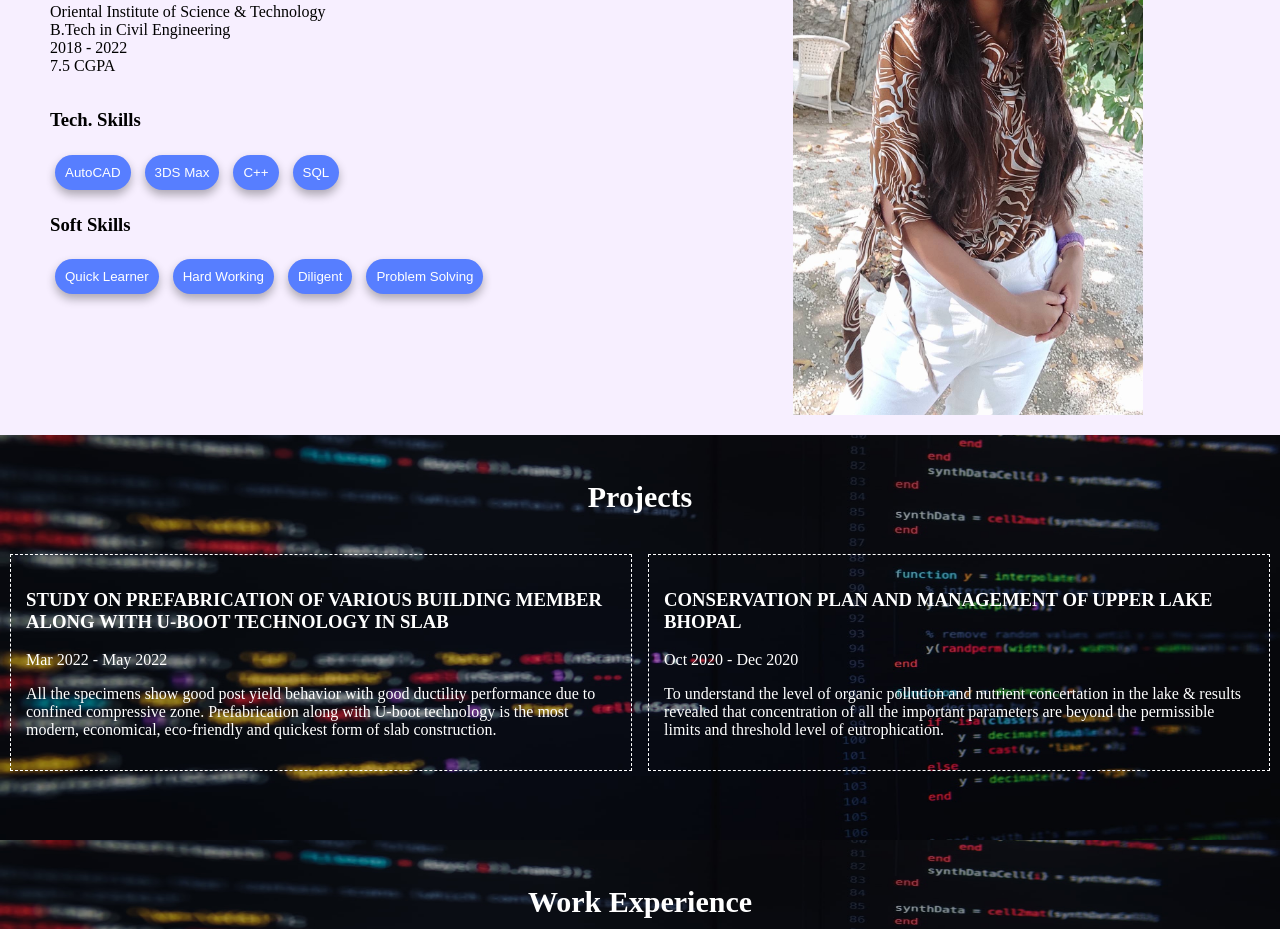
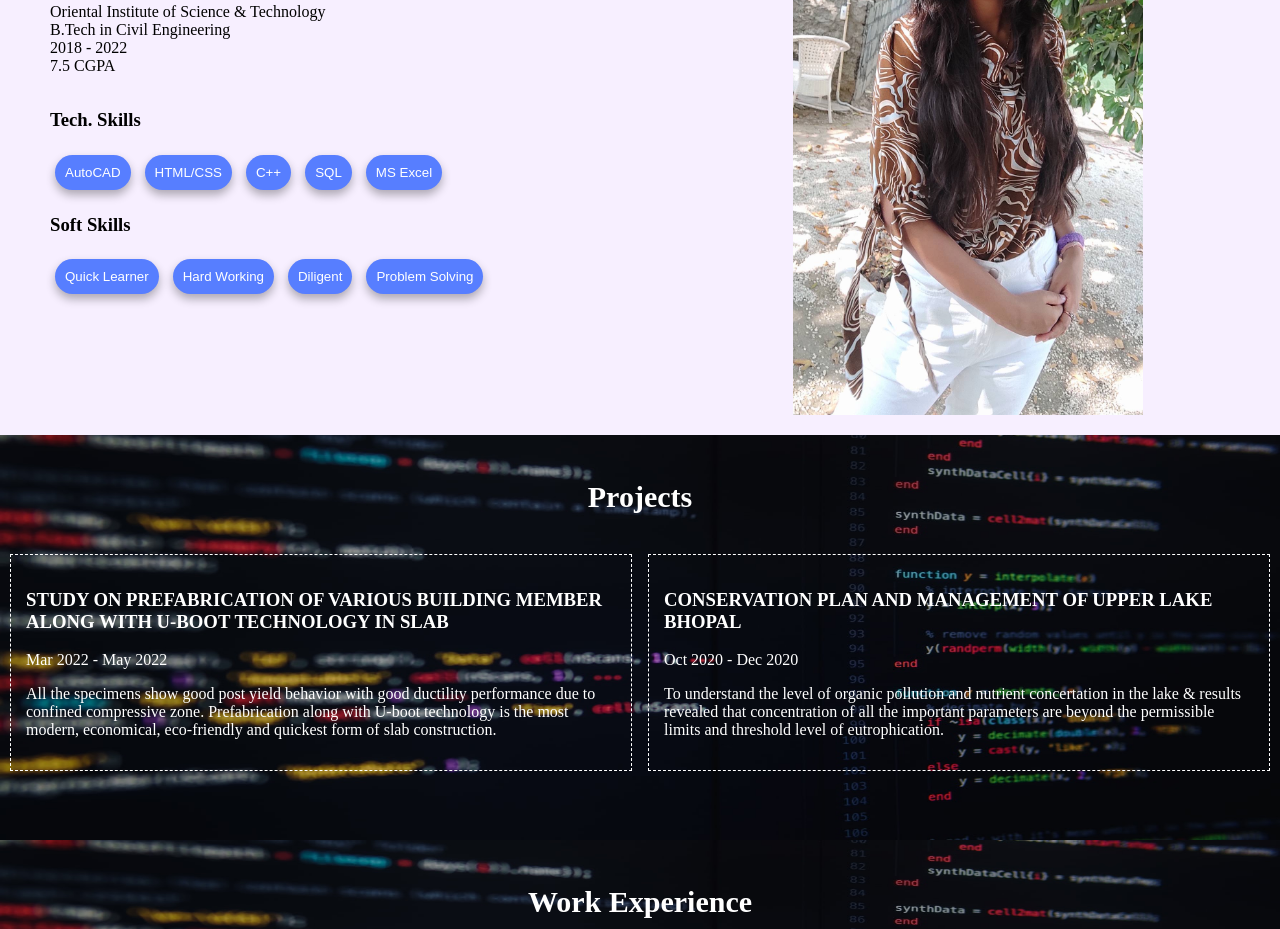
Before and after one commit to DivyaSinghMalviya/Portfolio, a plain HTML site: page index.html in a window 1280 px wide. Shown: the part 1085-2014 px from the top of the page. Drawn offline with nearby package versions, Linux system fonts and the light colour scheme.

Commit message:
Update index.html

```diff
--- a/index.html
+++ b/index.html
@@ -52,9 +52,10 @@
 			<div>
 				<h3>Tech. Skills</h3>
 				<button>AutoCAD</button>
-				<button>3DS Max</button>
+				<button>HTML/CSS</button>
 				<button>C++</button>
 				<button>SQL</button>
+				<button>MS Excel</button>
 			</div>
 			<div>
 				<h3>Soft Skills</h3>
```
